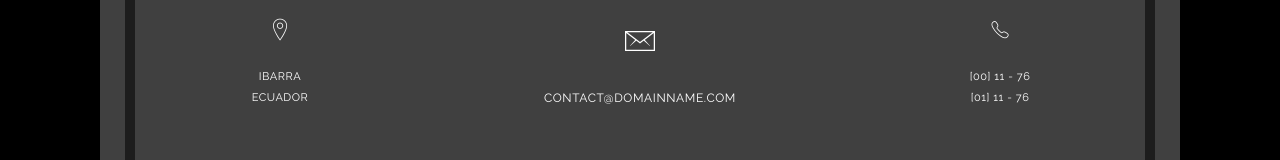
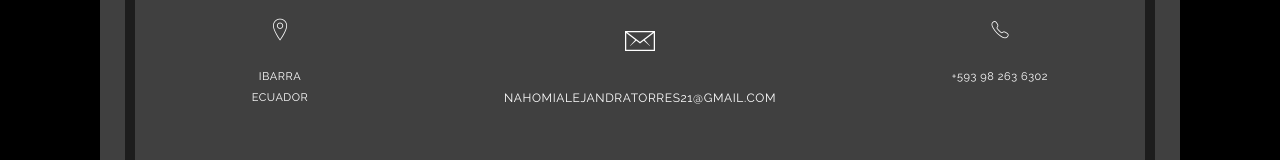
Before and after one commit to JohnG6667/atp-photography, a plain HTML site: page index.html in a window 1280 px wide. Shown: the part 11795-11955 px from the top of the page. Drawn offline with Linux system fonts and the light colour scheme; a script that the page names is missing; files whose address does not match are found by name.

Commit message:
Actualización de contacto

```diff
--- a/index.html
+++ b/index.html
@@ -1559,15 +1559,14 @@
                                 <div class="contact-info-description">
                                     <i class="ion-ios-email-outline contact-info-description-img large"></i> <span
                                         class="contact-info-text large"><a class="link-underline contact"
-                                            href="mailto:contact@domainname.com">contact@domainname.com</a></span>
+                                            href="mailto:nahomialejandratorres21@gmail.com">nahomialejandratorres21@gmail.com</a></span>
                                 </div>
                             </div><!-- col end -->
                             <!-- col start -->
                             <div class="col-sm-4">
                                 <div class="contact-info-description">
                                     <i class="ion-ios-telephone-outline contact-info-description-img"></i> <span
-                                        class="contact-info-text">[00] 11 - 76<br>
-                                        [01] 11 - 76</span>
+                                        class="contact-info-text">+593 98 263 6302</span>
                                 </div>
                             </div><!-- col end -->
                         </div><!-- contact info end -->
```
